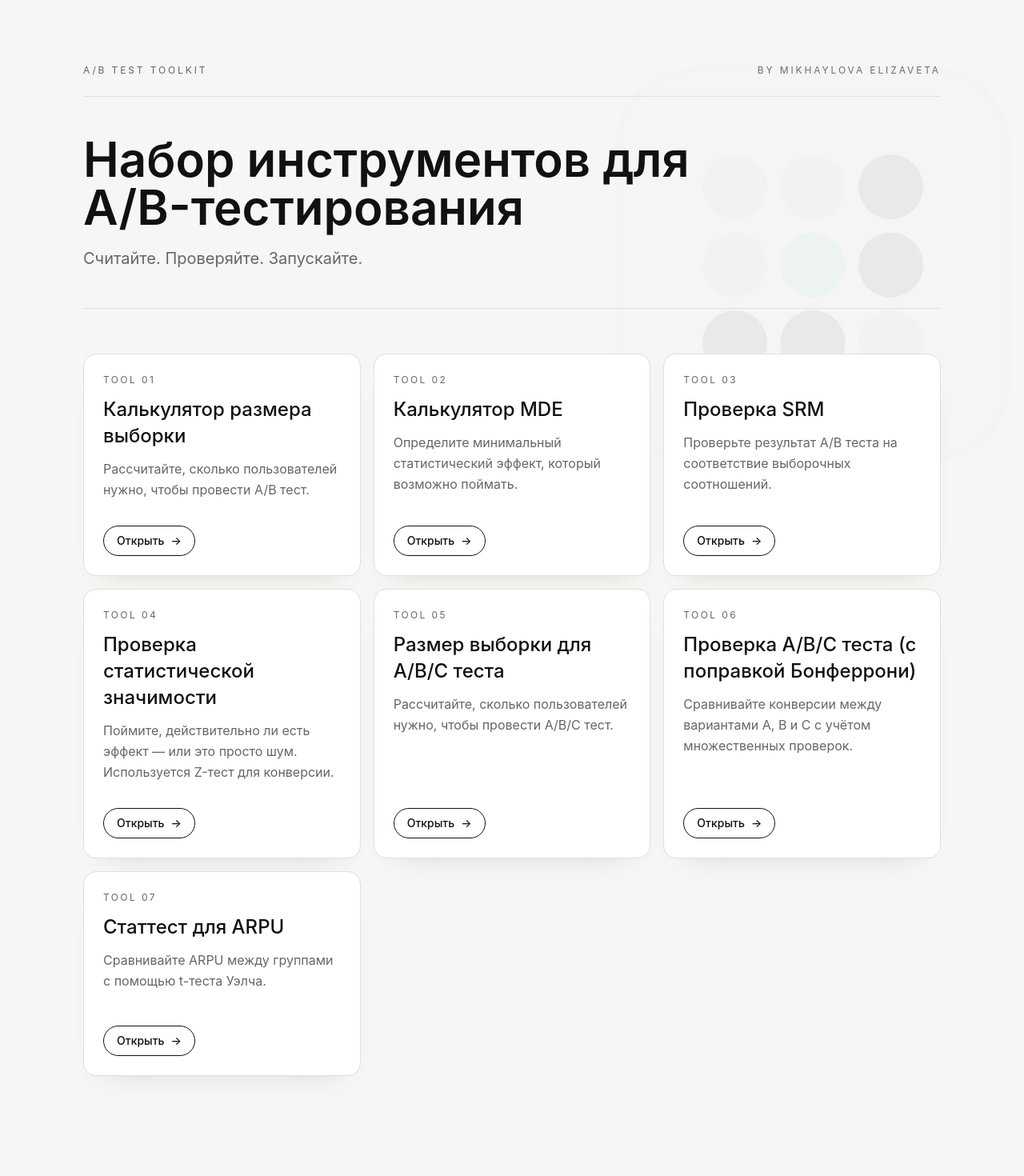
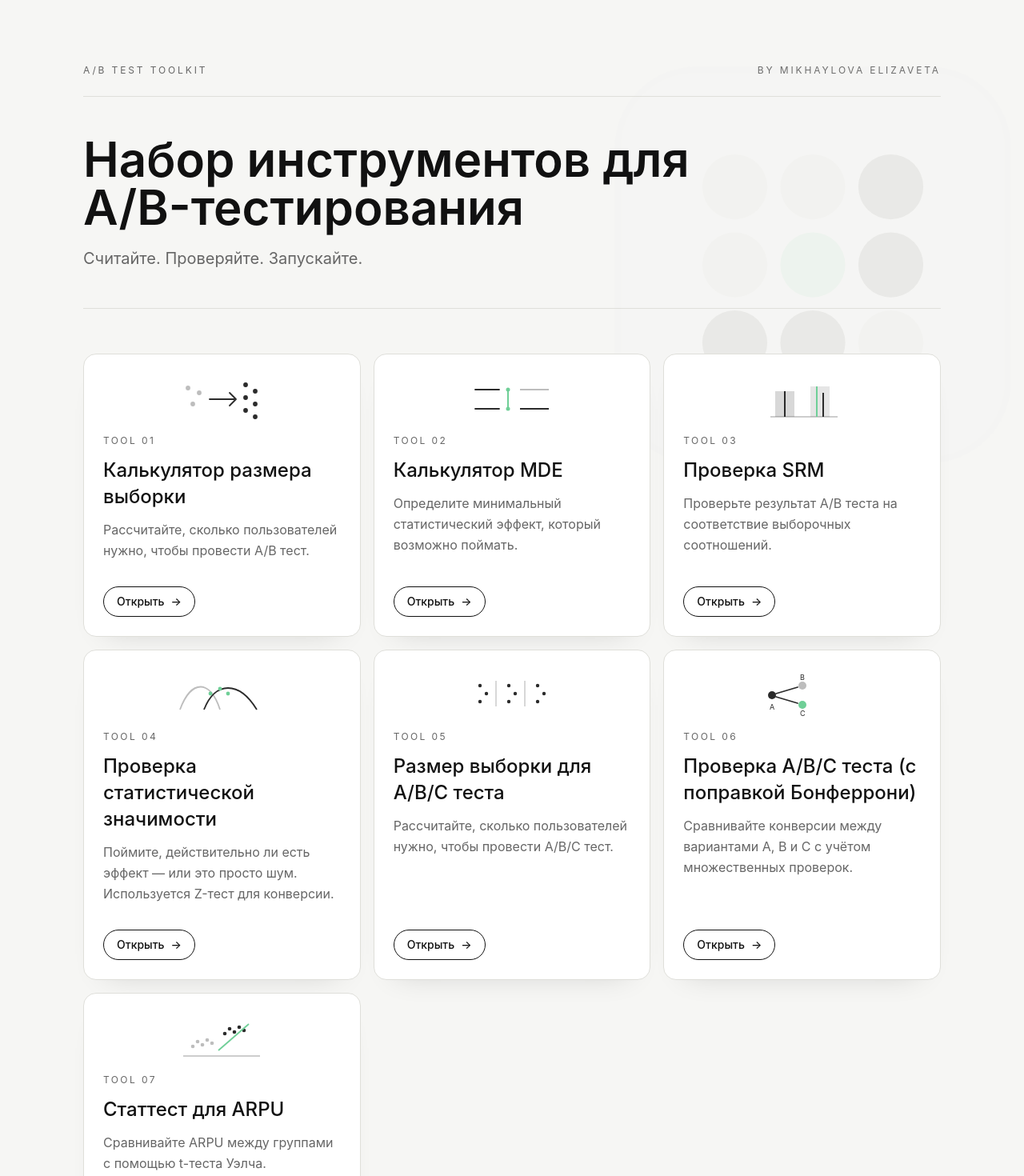
Before and after one commit to elizabeth290789/ab-tools-site, a Next.js app: page / in a window 1280 px wide. Shown: the top 1470 px of the page at 80% size. Before the commit the page ends 1425 px from the top, so only its background shows below. Built offline with nearby package versions, Linux system fonts and the light colour scheme.

Commit message:
Add minimal SVG illustrations to homepage tool cards

```diff
--- a/app/page.tsx
+++ b/app/page.tsx
@@ -44,13 +44,138 @@ const tools: Tool[] = [
       'Сравнивайте конверсии между вариантами A, B и C с учётом множественных проверок.',
     href: '/stat-test-abc'
   },
-  // TOOL 07
   {
     title: 'Статтест для ARPU',
     description: 'Сравнивайте ARPU между группами с помощью t-теста Уэлча.',
     href: '/stat-test-arpu'
   }
 ];
+
+function ToolIllustration({ toolIndex }: { toolIndex: number }) {
+  const strokeProps = {
+    fill: 'none',
+    stroke: '#2B2B2B',
+    strokeWidth: 1.8,
+    strokeLinecap: 'round' as const,
+    strokeLinejoin: 'round' as const
+  };
+
+  switch (toolIndex) {
+    case 0:
+      return (
+        <svg aria-hidden viewBox="0 0 120 64" className="h-16 w-full max-w-[150px]">
+          <g stroke="#BDBDBD" strokeWidth="1.4">
+            <circle cx="18" cy="18" r="2.2" fill="#BDBDBD" />
+            <circle cx="32" cy="24" r="2.2" fill="#BDBDBD" />
+            <circle cx="24" cy="38" r="2.2" fill="#BDBDBD" />
+          </g>
+          <path d="M45 32 H76" {...strokeProps} />
+          <path d="M70 24 L78 32 L70 40" {...strokeProps} />
+          <g stroke="#2B2B2B" strokeWidth="1.4">
+            <circle cx="90" cy="14" r="2.2" fill="#2B2B2B" />
+            <circle cx="102" cy="22" r="2.2" fill="#2B2B2B" />
+            <circle cx="90" cy="30" r="2.2" fill="#2B2B2B" />
+            <circle cx="102" cy="38" r="2.2" fill="#2B2B2B" />
+            <circle cx="90" cy="46" r="2.2" fill="#2B2B2B" />
+            <circle cx="102" cy="54" r="2.2" fill="#2B2B2B" />
+          </g>
+        </svg>
+      );
+    case 1:
+      return (
+        <svg aria-hidden viewBox="0 0 120 64" className="h-16 w-full max-w-[150px]">
+          <line x1="14" y1="20" x2="44" y2="20" {...strokeProps} />
+          <line x1="14" y1="44" x2="44" y2="44" {...strokeProps} />
+          <line
+            x1="55"
+            y1="20"
+            x2="55"
+            y2="44"
+            stroke="#6FCF97"
+            strokeWidth="2"
+            strokeLinecap="round"
+          />
+          <circle cx="55" cy="20" r="2.5" fill="#6FCF97" />
+          <circle cx="55" cy="44" r="2.5" fill="#6FCF97" />
+          <line x1="70" y1="20" x2="106" y2="20" stroke="#BDBDBD" strokeWidth="1.8" />
+          <line x1="70" y1="44" x2="106" y2="44" stroke="#2B2B2B" strokeWidth="1.8" />
+        </svg>
+      );
+    case 2:
+      return (
+        <svg aria-hidden viewBox="0 0 120 64" className="h-16 w-full max-w-[150px]">
+          <line x1="20" y1="54" x2="104" y2="54" stroke="#BDBDBD" strokeWidth="1.6" />
+          <rect x="26" y="22" width="24" height="32" fill="#2B2B2B" opacity="0.18" />
+          <line x1="38" y1="22" x2="38" y2="54" stroke="#2B2B2B" strokeWidth="2" />
+          <rect x="70" y="16" width="24" height="38" fill="#2B2B2B" opacity="0.12" />
+          <line x1="78" y1="16" x2="78" y2="54" stroke="#6FCF97" strokeWidth="2" />
+          <line x1="86" y1="24" x2="86" y2="54" stroke="#2B2B2B" strokeWidth="2" />
+        </svg>
+      );
+    case 3:
+      return (
+        <svg aria-hidden viewBox="0 0 120 64" className="h-16 w-full max-w-[150px]">
+          <path d="M8 50 C22 12, 46 12, 58 50" stroke="#BDBDBD" strokeWidth="1.8" fill="none" />
+          <path d="M38 50 C52 14, 82 14, 104 50" stroke="#2B2B2B" strokeWidth="1.8" fill="none" />
+          <circle cx="46" cy="30" r="2.4" fill="#6FCF97" />
+          <circle cx="58" cy="24" r="2.4" fill="#6FCF97" />
+          <circle cx="68" cy="30" r="2.4" fill="#6FCF97" />
+        </svg>
+      );
+    case 4:
+      return (
+        <svg aria-hidden viewBox="0 0 120 64" className="h-16 w-full max-w-[150px]">
+          <g fill="#2B2B2B">
+            <circle cx="20" cy="20" r="2.2" />
+            <circle cx="28" cy="30" r="2.2" />
+            <circle cx="20" cy="40" r="2.2" />
+            <circle cx="56" cy="20" r="2.2" />
+            <circle cx="64" cy="30" r="2.2" />
+            <circle cx="56" cy="40" r="2.2" />
+            <circle cx="92" cy="20" r="2.2" />
+            <circle cx="100" cy="30" r="2.2" />
+            <circle cx="92" cy="40" r="2.2" />
+          </g>
+          <line x1="40" y1="14" x2="40" y2="46" stroke="#BDBDBD" strokeWidth="1.2" />
+          <line x1="76" y1="14" x2="76" y2="46" stroke="#BDBDBD" strokeWidth="1.2" />
+        </svg>
+      );
+    case 5:
+      return (
+        <svg aria-hidden viewBox="0 0 120 64" className="h-16 w-full max-w-[150px]">
+          <circle cx="22" cy="32" r="5" fill="#2B2B2B" />
+          <circle cx="60" cy="20" r="5" fill="#BDBDBD" />
+          <circle cx="60" cy="44" r="5" fill="#6FCF97" />
+          <line x1="27" y1="30" x2="54" y2="22" {...strokeProps} />
+          <line x1="27" y1="34" x2="54" y2="42" {...strokeProps} />
+          <text x="19" y="50" fontSize="9" fill="#2B2B2B">A</text>
+          <text x="57" y="13" fontSize="9" fill="#2B2B2B">B</text>
+          <text x="57" y="58" fontSize="9" fill="#2B2B2B">C</text>
+        </svg>
+      );
+    default:
+      return (
+        <svg aria-hidden viewBox="0 0 120 64" className="h-16 w-full max-w-[150px]">
+          <line x1="12" y1="54" x2="108" y2="54" stroke="#BDBDBD" strokeWidth="1.4" />
+          <g fill="#BDBDBD">
+            <circle cx="24" cy="42" r="2.3" />
+            <circle cx="30" cy="36" r="2.3" />
+            <circle cx="36" cy="40" r="2.3" />
+            <circle cx="42" cy="34" r="2.3" />
+            <circle cx="48" cy="38" r="2.3" />
+          </g>
+          <g fill="#2B2B2B">
+            <circle cx="64" cy="26" r="2.3" />
+            <circle cx="70" cy="20" r="2.3" />
+            <circle cx="76" cy="24" r="2.3" />
+            <circle cx="82" cy="18" r="2.3" />
+            <circle cx="88" cy="22" r="2.3" />
+          </g>
+          <line x1="56" y1="47" x2="94" y2="14" stroke="#6FCF97" strokeWidth="1.8" />
+        </svg>
+      );
+  }
+}
 
 export default function Home() {
   return (
@@ -97,6 +222,9 @@ export default function Home() {
                 className="group flex min-h-64 flex-col justify-between rounded-2xl border border-border bg-white p-6 shadow-card transition-all duration-200 hover:-translate-y-1 hover:border-ink/20"
               >
                 <div>
+                  <div className="mb-3 flex h-16 items-center justify-center">
+                    <ToolIllustration toolIndex={idx} />
+                  </div>
                   <p className="text-xs uppercase tracking-[0.2em] text-muted">
                     Tool {String(idx + 1).padStart(2, '0')}
                   </p>
```
